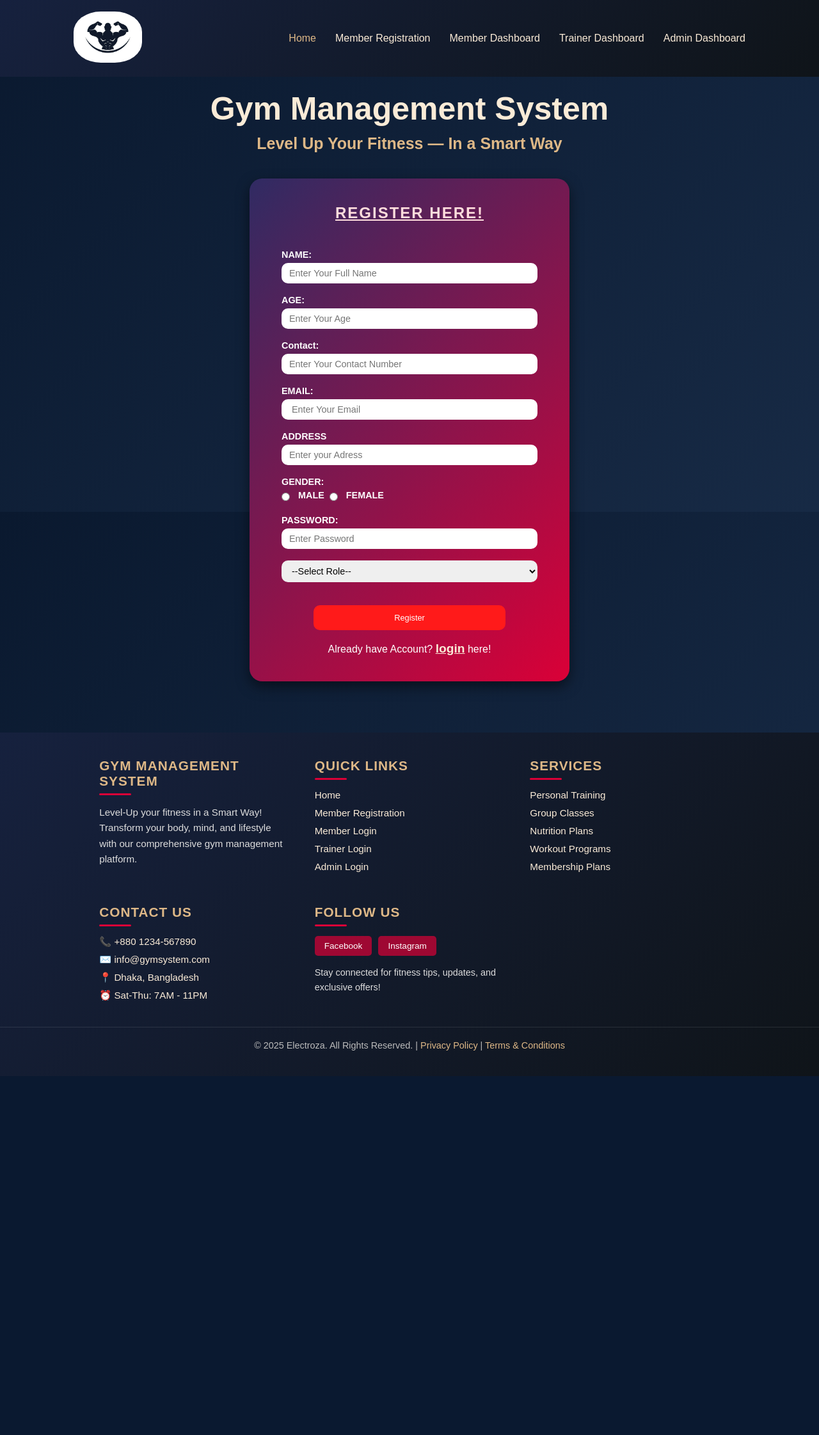
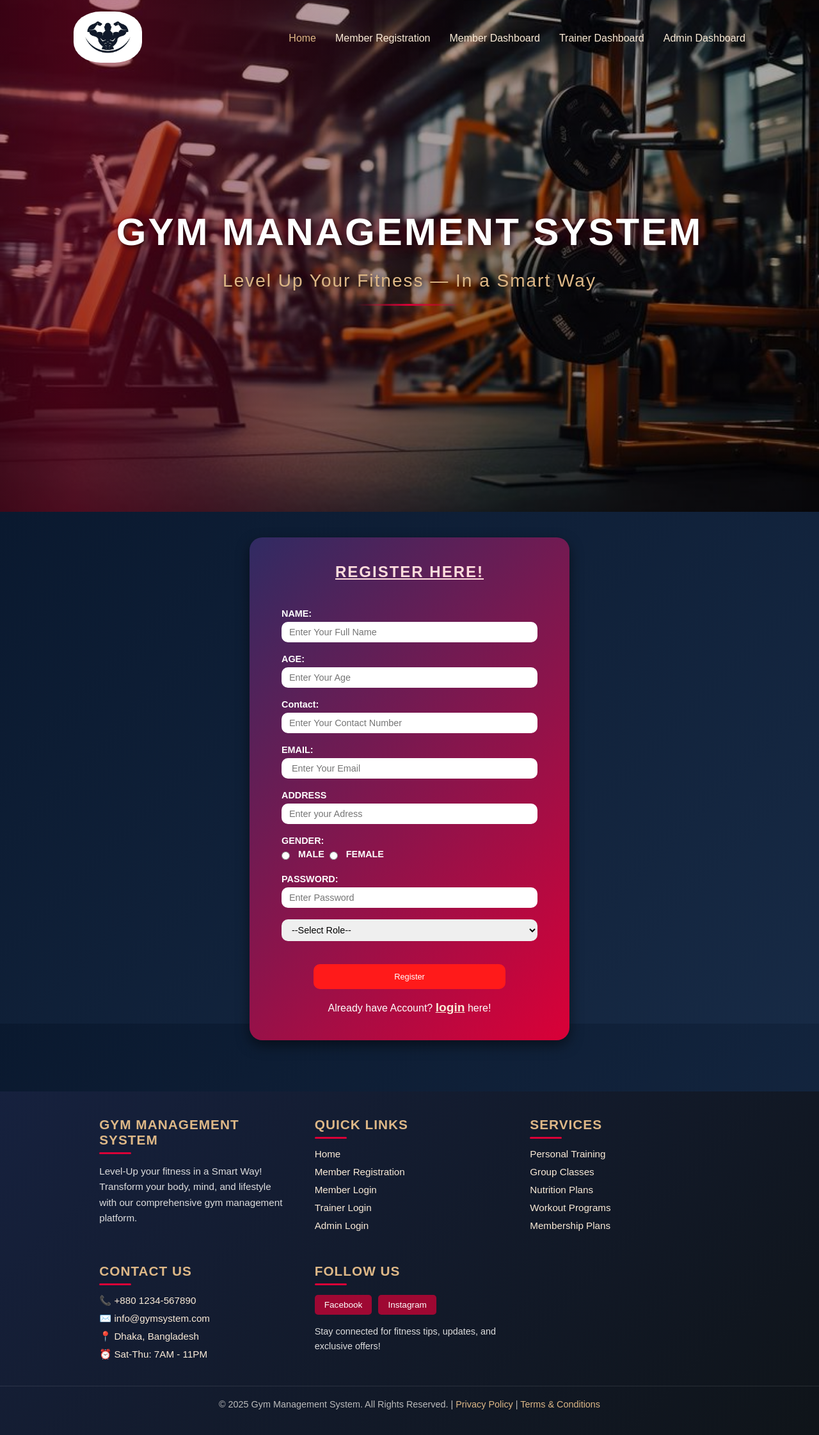
Before and after one commit to Cyb3rSoldier/Gym-Management-System, a PHP site: page /index.php in a window 1280 px wide. Shown: the whole page at 64% size. Before the commit the page ends 1682 px from the top, so only its background shows below. Run offline with PHP 8.4, Linux system fonts and the light colour scheme.

Commit message:
design updated

```diff
--- a/admin_dash.php
+++ b/admin_dash.php
@@ -140,7 +140,7 @@ if (!isset($_SESSION['Email']) || $_SESSION['Role'] !== 'admin') {
         </div>
 
         <div class="footer-bottom">
-            <p>© 2025 Electroza. All Rights Reserved. | <a href="#" style="color: burlywood;">Privacy Policy</a> | <a href="#" style="color: burlywood;">Terms & Conditions</a></p>
+            <p>© 2025 Gym Management System. All Rights Reserved. | <a href="#" style="color: burlywood;">Privacy Policy</a> | <a href="#" style="color: burlywood;">Terms & Conditions</a></p>
         </div>
     </footer>
 </body>
--- a/admin_login.php
+++ b/admin_login.php
@@ -103,7 +103,7 @@
         </div>
 
         <div class="footer-bottom">
-            <p>© 2025 Electroza. All Rights Reserved. | <a href="#" style="color: burlywood;">Privacy Policy</a> | <a href="#" style="color: burlywood;">Terms & Conditions</a></p>
+            <p>© Gym Management System. All Rights Reserved. | <a href="#" style="color: burlywood;">Privacy Policy</a> | <a href="#" style="color: burlywood;">Terms & Conditions</a></p>
         </div>
     </footer>
 </body>
--- a/design.css
+++ b/design.css
@@ -32,15 +32,28 @@ a {
     display: flex;
     justify-content: space-between;
     align-items: center;
-    background: linear-gradient(135deg, #16213e, #0f1419);
-    z-index: 100 !important;
+    background: transparent;
+    z-index: 100;
+    transition: all 0.5s ease;
 }
 
+
+.navbar.scrolled {
+    background: linear-gradient(135deg, #16213e, #0f1419);
+    box-shadow: 0 5px 20px rgba(0, 0, 0, 0.5);
+    height: 100px;
+    padding: 15px 9%;
+}
 
 .navbar img {
     height: 80px;
     width: auto;
     border-radius: 40%;
+    transition: all 0.5s ease;
+}
+
+.navbar.scrolled img {
+    height: 60px;
 }
 
 
@@ -65,20 +78,138 @@ a {
 /*HOME SECTION*/
 
 .home {
-    margin-top: 130px;
+    margin-top: 0; /* Changed from 130px to 0 */
+    background-image: linear-gradient(rgba(0, 0, 0, 0.3), rgba(0, 0, 0, 0.5)), url('gym.jpeg');
+    background-size: cover;
+    background-position: center;
+    background-attachment: fixed;
+    height: 100vh; /* Full screen height */
+    display: flex;
+    flex-direction: column;
+    justify-content: center;
+    align-items: center;
+}
+
+/* Animated overlay effect */
+.home::before {
+    content: '';
+    position: absolute;
+    top: 0;
+    left: -100%;
+    width: 100%;
+    height: 100%;
+    background: linear-gradient(90deg, transparent, rgba(218, 0, 55, 0.3), transparent);
+    animation: shine 3s infinite;
+}
+
+@keyframes shine {
+    0% {
+        left: -100%;
+    }
+    100% {
+        left: 100%;
+    }
 }
 
 .home h2 {
-    color: antiquewhite;
+    color: #fff;
     text-align: center;
-    font-size: 50px;
+    font-size: 60px;
     line-height: 80px;
+    font-weight: bold;
+    text-transform: uppercase;
+    letter-spacing: 3px;
+    text-shadow: 3px 3px 10px rgba(0, 0, 0, 0.8),
+                 0 0 20px rgba(218, 0, 55, 0.5);
+    animation: fadeInDown 1s ease-in-out;
+    z-index: 1;
 }
 
 .home h4 {
     color: burlywood;
     text-align: center;
-    font-size: 25px;
+    font-size: 28px;
+    font-weight: 300;
+    letter-spacing: 2px;
+    text-shadow: 2px 2px 8px rgba(0, 0, 0, 0.9);
+    animation: fadeInUp 1.5s ease-in-out;
+    margin-top: 20px;
+    z-index: 1;
+}
+
+/* Add a decorative element */
+.home h4::after {
+    content: '';
+    display: block;
+    width: 100px;
+    height: 3px;
+    background: linear-gradient(90deg, transparent, #da0037, transparent);
+    margin: 20px auto 0;
+    animation: expandWidth 2s ease-in-out infinite;
+}
+
+/* Animations */
+@keyframes fadeInDown {
+    0% {
+        opacity: 0;
+        transform: translateY(-50px);
+    }
+    100% {
+        opacity: 1;
+        transform: translateY(0);
+    }
+}
+
+@keyframes fadeInUp {
+    0% {
+        opacity: 0;
+        transform: translateY(50px);
+    }
+    100% {
+        opacity: 1;
+        transform: translateY(0);
+    }
+}
+
+@keyframes expandWidth {
+    0%, 100% {
+        width: 100px;
+    }
+    50% {
+        width: 200px;
+    }
+}
+
+/* Responsive adjustments */
+@media (max-width: 768px) {
+    .home {
+        height: 400px;
+    }
+
+    .home h2 {
+        font-size: 40px;
+        line-height: 60px;
+    }
+
+    .home h4 {
+        font-size: 20px;
+    }
+}
+
+@media (max-width: 480px) {
+    .home {
+        height: 350px;
+    }
+
+    .home h2 {
+        font-size: 32px;
+        line-height: 50px;
+        letter-spacing: 2px;
+    }
+
+    .home h4 {
+        font-size: 16px;
+    }
 }
 
 /*MEMBER REGISTRATION FORM*/
@@ -103,7 +234,7 @@ a {
 /*TRAINER LOGIN FORM*/
 /*ADMIN LOGIN FORM*/
 
-#login{
+#login {
     padding: 40px 50px;
     background: linear-gradient(135deg, #302b63, #da0037);
     margin: 5vh auto;
--- a/index.php
+++ b/index.php
@@ -17,7 +17,7 @@ session_start();
 
     <!--NAV BAR SECTION-->
 
-    <nav class="navbar">
+    <nav class="navbar" id= "navbar">
         <a href="index.php" class="logo"><img src="logo.jpg" alt="Logo"></a>
         <ul id="nav-ul">
             <li class="active"><a href="#home">Home</a></li>
@@ -137,9 +137,22 @@ session_start();
         </div>
 
         <div class="footer-bottom">
-            <p>© 2025 Electroza. All Rights Reserved. | <a href="#" style="color: burlywood;">Privacy Policy</a> | <a href="#" style="color: burlywood;">Terms & Conditions</a></p>
+            <p>© 2025 Gym Management System. All Rights Reserved. | <a href="#" style="color: burlywood;">Privacy Policy</a> | <a href="#" style="color: burlywood;">Terms & Conditions</a></p>
         </div>
     </footer>
+
+    <!-- NAVBAR SCROLL EFFECT SCRIPT -->
+    <script>
+        const navbar = document.getElementById('navbar');
+
+        window.addEventListener('scroll', function() {
+            if (window.scrollY > 50) {
+                navbar.classList.add('scrolled');
+            } else {
+                navbar.classList.remove('scrolled');
+            }
+        });
+    </script>
 
 </body>
 
--- a/member_dash.php
+++ b/member_dash.php
@@ -94,7 +94,7 @@ if (!isset($_SESSION['Email']) || $_SESSION['Role'] !== 'member') {
         </div>
 
         <div class="footer-bottom">
-            <p>© 2025 Electroza. All Rights Reserved. | <a href="#" style="color: burlywood;">Privacy Policy</a> | <a href="#" style="color: burlywood;">Terms & Conditions</a></p>
+            <p>© 2025 Gym Management System. All Rights Reserved. | <a href="#" style="color: burlywood;">Privacy Policy</a> | <a href="#" style="color: burlywood;">Terms & Conditions</a></p>
         </div>
     </footer>
 </body>
--- a/member_login.php
+++ b/member_login.php
@@ -105,7 +105,7 @@ session_start();
         </div>
 
         <div class="footer-bottom">
-            <p>© 2025 Electroza. All Rights Reserved. | <a href="#" style="color: burlywood;">Privacy Policy</a> | <a href="#" style="color: burlywood;">Terms & Conditions</a></p>
+            <p>© 2025 Gym Management System. All Rights Reserved. | <a href="#" style="color: burlywood;">Privacy Policy</a> | <a href="#" style="color: burlywood;">Terms & Conditions</a></p>
         </div>
     </footer>
 </body>
--- a/trainer_dash.php
+++ b/trainer_dash.php
@@ -79,7 +79,7 @@
         </div>
 
         <div class="footer-bottom">
-            <p>© 2025 Electroza. All Rights Reserved. | <a href="#" style="color: burlywood;">Privacy Policy</a> | <a href="#" style="color: burlywood;">Terms & Conditions</a></p>
+            <p>© 2025 Gym Management System. All Rights Reserved. | <a href="#" style="color: burlywood;">Privacy Policy</a> | <a href="#" style="color: burlywood;">Terms & Conditions</a></p>
         </div>
     </footer>
 </body>
--- a/trainer_login.php
+++ b/trainer_login.php
@@ -99,7 +99,7 @@
         </div>
 
         <div class="footer-bottom">
-            <p>© 2025 Electroza. All Rights Reserved. | <a href="#" style="color: burlywood;">Privacy Policy</a> | <a href="#" style="color: burlywood;">Terms & Conditions</a></p>
+            <p>© 2025 Gym Management System. All Rights Reserved. | <a href="#" style="color: burlywood;">Privacy Policy</a> | <a href="#" style="color: burlywood;">Terms & Conditions</a></p>
         </div>
     </footer>
 </body>
```
Also changed, not shown: gym.jpeg (added), gym2.jpeg (added), gym3.jpeg (added), gym4.jpeg (added).
